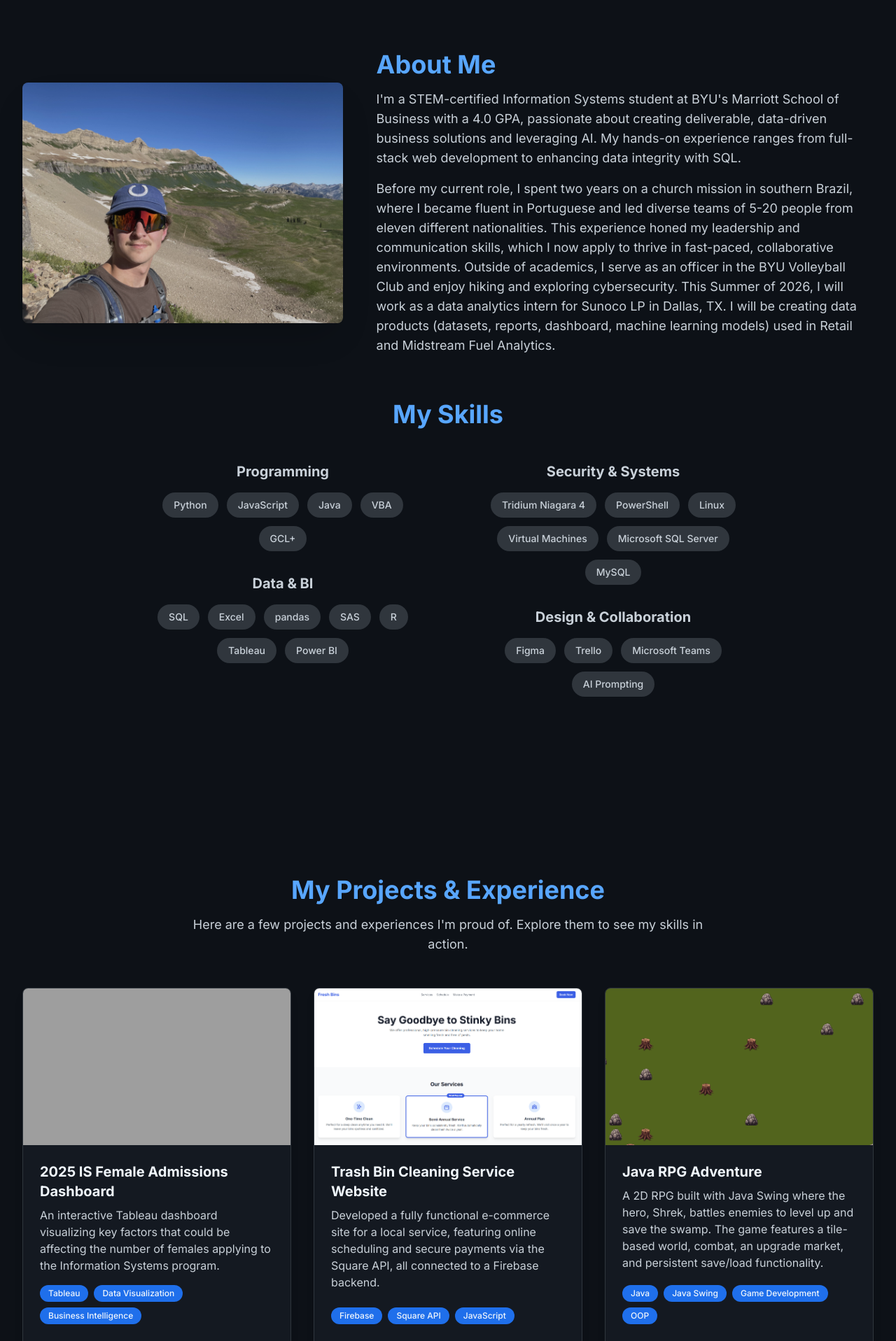
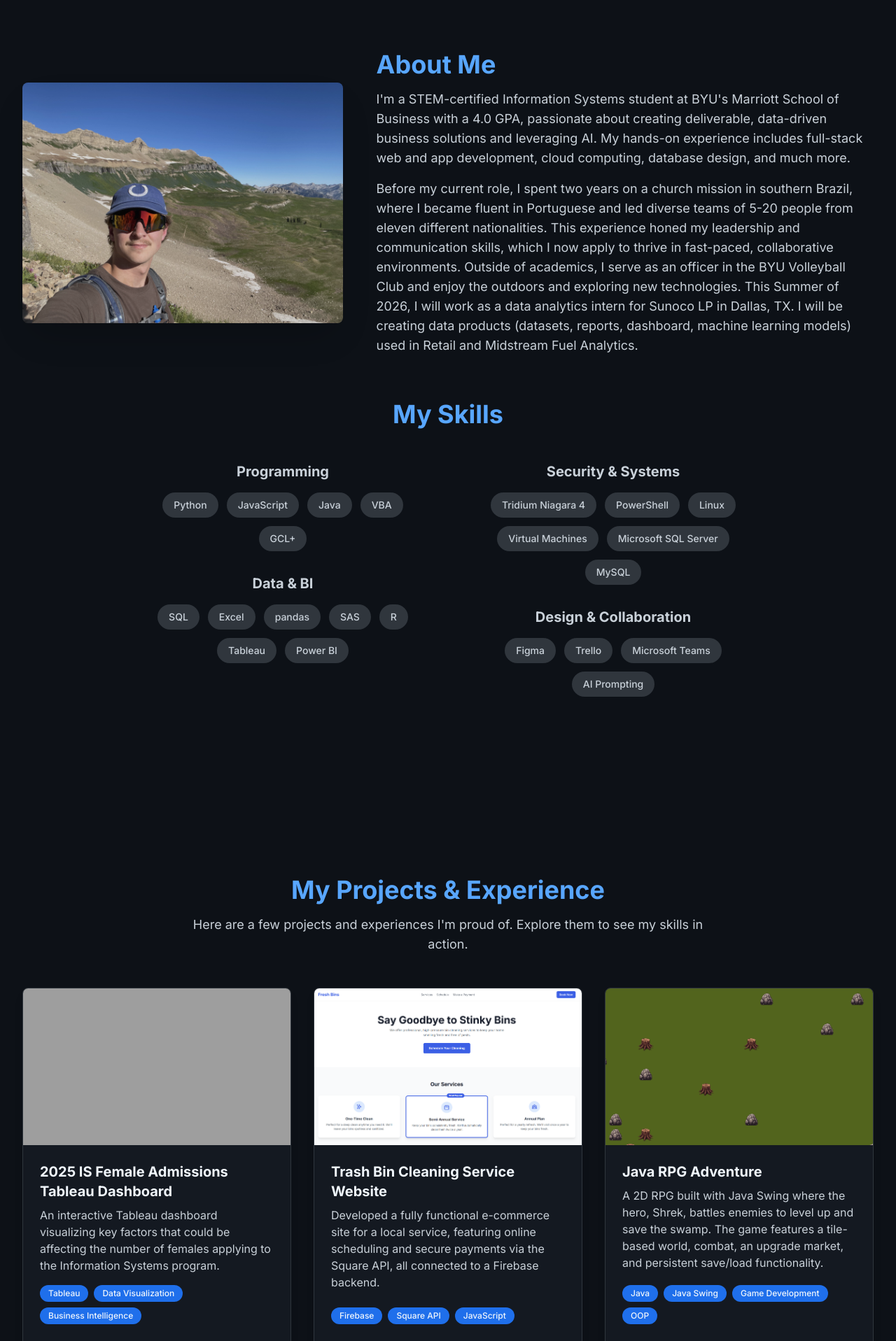
Before and after one commit to jeverett32/portfolio-website, a website: page index.html in a window 1280 px wide. Shown: the part 920-2837 px from the top of the page at 70% size. Drawn offline with nearby package versions, Linux system fonts and the light colour scheme; grey boxes are pictures that could not be loaded; a script that the page names is missing.

Commit message:
changes made to my bio, the tableau dashboard project title

```diff
--- a/index.html
+++ b/index.html
@@ -142,8 +142,8 @@
                 <div class="lg:col-span-3 space-y-4">
                     <h2 class="text-3xl sm:text-4xl font-bold text-[var(--primary-color)]">About Me</h2>
                     <div id="about-me-content" class="space-y-4 text-[var(--text-muted-color)]">
-                        <p class="text-lg">I'm a STEM-certified Information Systems student at BYU's Marriott School of Business with a 4.0 GPA, passionate about creating deliverable, data-driven business solutions and leveraging AI. My hands-on experience ranges from full-stack web development to enhancing data integrity with SQL.</p>
-                        <p class="text-lg">Before my current role, I spent two years on a church mission in southern Brazil, where I became fluent in Portuguese and led diverse teams of 5-20 people from eleven different nationalities. This experience honed my leadership and communication skills, which I now apply to thrive in fast-paced, collaborative environments. Outside of academics, I serve as an officer in the BYU Volleyball Club and enjoy hiking and exploring cybersecurity. This Summer of 2026, I will work as a data analytics intern for Sunoco LP in Dallas, TX. I will be creating data products (datasets, reports, dashboard, machine learning models) used in Retail and Midstream Fuel Analytics. </p>
+                        <p class="text-lg">I'm a STEM-certified Information Systems student at BYU's Marriott School of Business with a 4.0 GPA, passionate about creating deliverable, data-driven business solutions and leveraging AI. My hands-on experience includes full-stack web and app development, cloud computing, database design, and much more.</p>
+                        <p class="text-lg">Before my current role, I spent two years on a church mission in southern Brazil, where I became fluent in Portuguese and led diverse teams of 5-20 people from eleven different nationalities. This experience honed my leadership and communication skills, which I now apply to thrive in fast-paced, collaborative environments. Outside of academics, I serve as an officer in the BYU Volleyball Club and enjoy the outdoors and exploring new technologies. This Summer of 2026, I will work as a data analytics intern for Sunoco LP in Dallas, TX. I will be creating data products (datasets, reports, dashboard, machine learning models) used in Retail and Midstream Fuel Analytics. </p>
                     </div>
                 </div>
             </div>
@@ -211,7 +211,7 @@
                         <img src="https://public.tableau.com/static/images/IS/IS415FinalProject_17634852686030/Dashboard1/1.png" alt="Tableau Dashboard Screenshot" class="w-full h-56 object-cover" onerror="this.src='https://placehold.co/600x400/1f2937/7dd3fc?text=Tableau+Dashboard'">
                     </a>
                     <div class="p-6 flex flex-col flex-grow">
-                        <h3 class="text-xl font-bold text-[var(--text-color)] mb-2">2025 IS Female Admissions Dashboard</h3>
+                        <h3 class="text-xl font-bold text-[var(--text-color)] mb-2">2025 IS Female Admissions Tableau Dashboard</h3>
                         <p class="text-[var(--text-muted-color)] mb-4 flex-grow">An interactive Tableau dashboard visualizing key factors that could be affecting the number of females applying to the Information Systems program.</p>
                         <div class="flex flex-wrap gap-2 mb-4">
                             <span class="bg-[var(--tag-bg-color)] text-[var(--tag-text-color)] px-3 py-1 rounded-full text-xs font-medium">Tableau</span>
```
